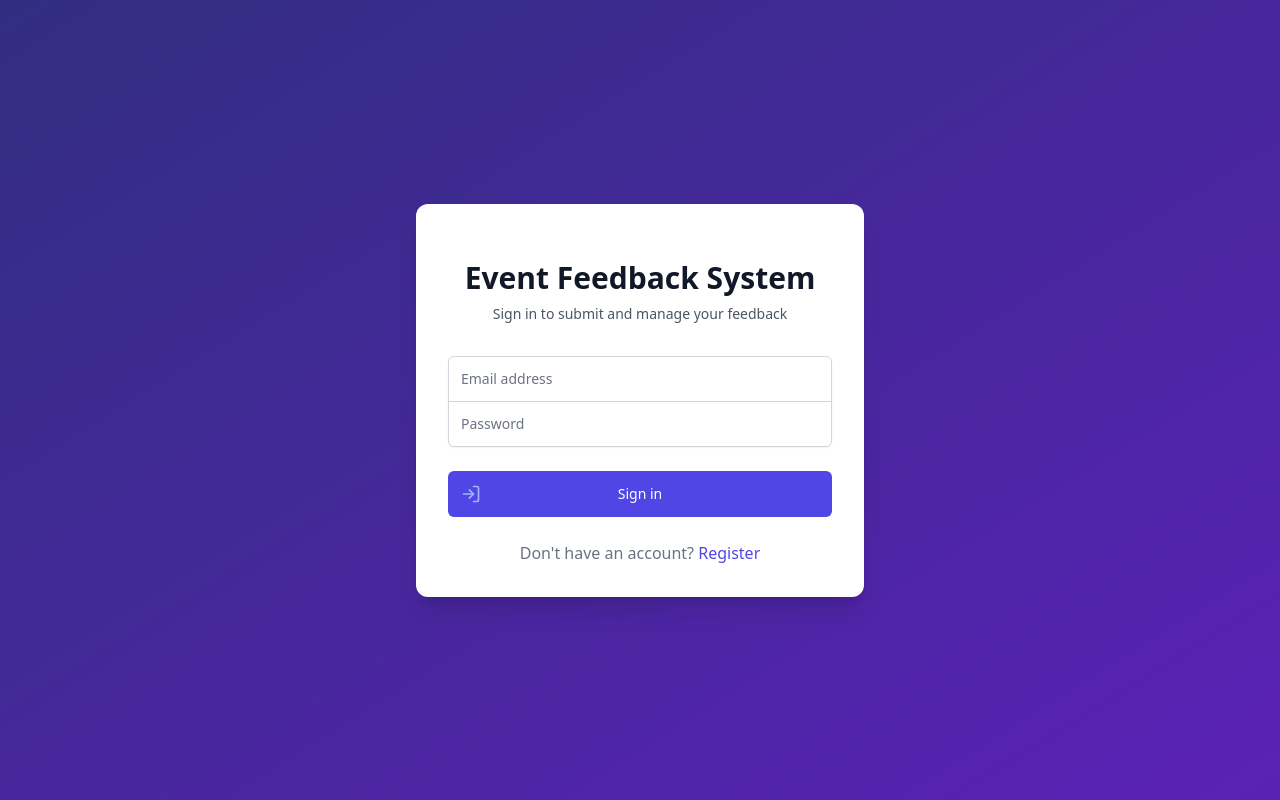
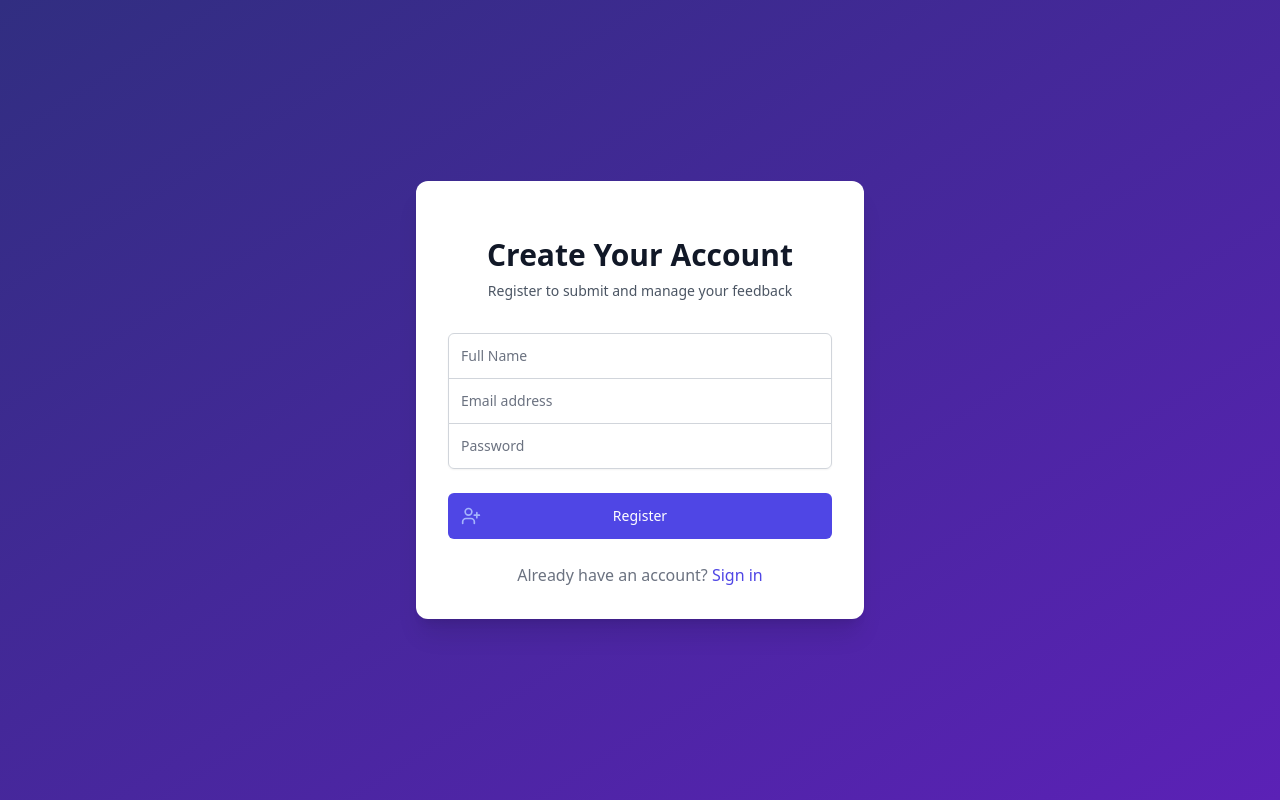
Before and after one commit to nileshpanchalnp/Feedback_System, a React (Vite) app: page / in a window 1280 px wide. Built offline with nearby package versions, Linux system fonts and the light colour scheme.

Commit message:
route update

```diff
--- a/src/App.tsx
+++ b/src/App.tsx
@@ -11,8 +11,8 @@ function App() {
   return (
     <Router>
       <Routes>
-        <Route path="/" element={<LoginPage />} />
-        <Route path="/register" element={<RegisterPage />} />
+        <Route path="/login" element={<LoginPage />} />
+        <Route path="/" element={<RegisterPage />} />
 
         {/* Protected routes */}
         <Route
--- a/src/components/Navbar.tsx
+++ b/src/components/Navbar.tsx
@@ -14,7 +14,7 @@ const handleLogout = () => {
   localStorage.removeItem('email');
   localStorage.removeItem('id');
   toast.success('You have logged out successfully!');
-  navigate('/');
+  navigate('/login');
 };
 
   const toggleMenu = () => {
--- a/src/pages/LoginPage.tsx
+++ b/src/pages/LoginPage.tsx
@@ -110,7 +110,7 @@ const LoginPage: React.FC = () => {
           <div className="text-center text-xm text-gray-500">
             <p>
               Don&apos;t have an account?{' '}
-              <a href="/register" className="text-primary-600 hover:underline">
+              <a href="/" className="text-primary-600 hover:underline">
                 Register
               </a>
             </p>
--- a/src/pages/RegisterPage.tsx
+++ b/src/pages/RegisterPage.tsx
@@ -115,7 +115,7 @@ const RegisterPage: React.FC = () => {
 
           <div className="text-center text-xm text-gray-500">
             <p>
-              Already have an account? <a href="/" className="text-primary-600 hover:underline">Sign in</a>
+              Already have an account? <a href="/login" className="text-primary-600 hover:underline">Sign in</a>
             </p>
           </div>
         </form>
```
